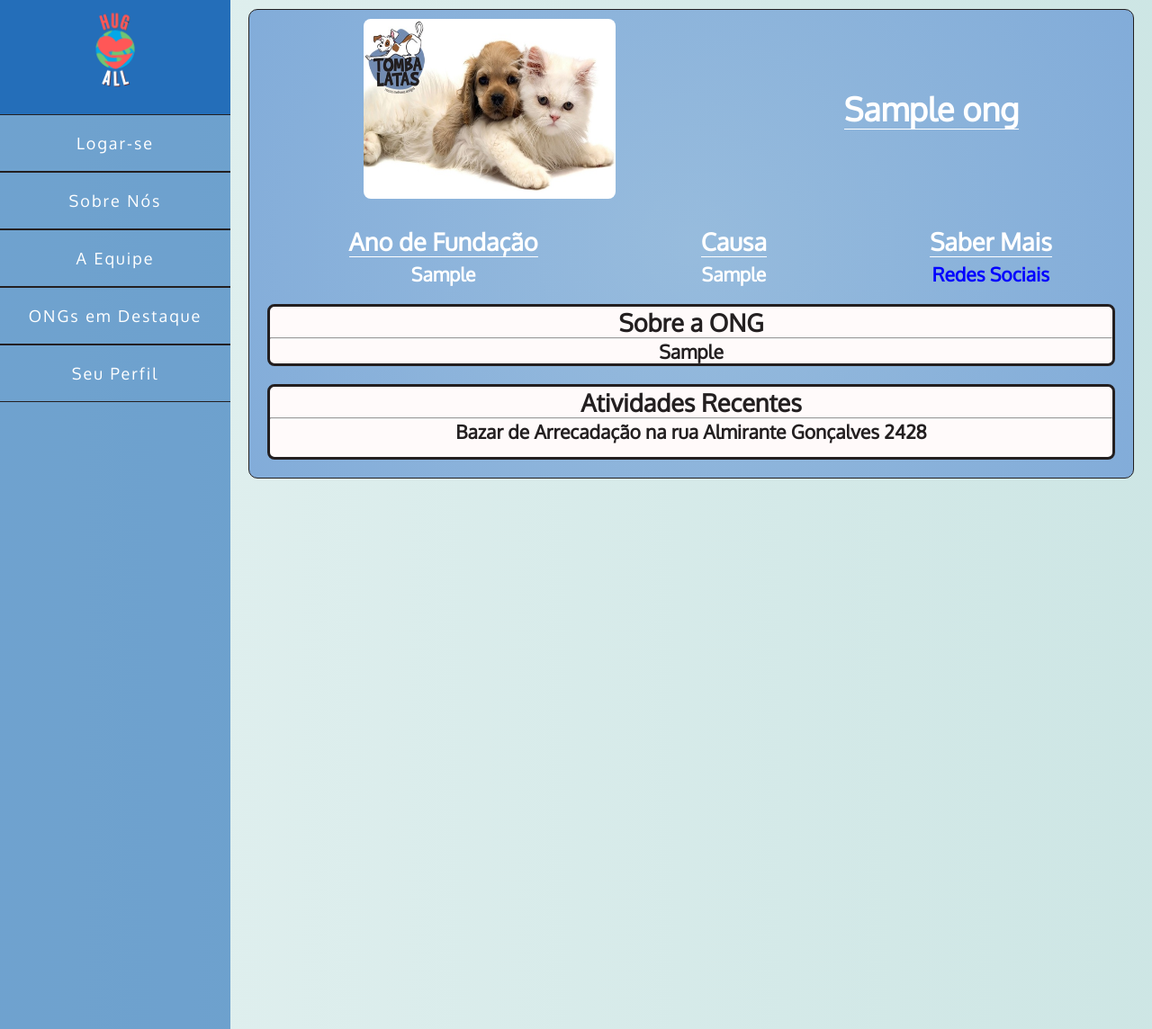
After one commit to GustavoLuizFarignoli/HugAll-main, a PHP site: page /HugAll-main/perfilong.php?id=1 in a window 1280 px wide. The commit adds this page. Shown: the whole page at 90% size. Run offline with PHP 8.4, Linux system fonts and the light colour scheme; the visitor is signed in with stand-in values (Sample User, id 1); tables that the repository leaves empty or names only in its code hold one stand-in row (values such as "Sample post").

Commit message:
perfil ong com sql, ajuste no editar perfil

```diff
--- a/Carrosel.php
+++ b/Carrosel.php
@@ -76,13 +76,13 @@
       location.href = "index.php";
     }
     function tombalatas(){
-      location.href = "perfiltomba.php";
+      location.href = "perfilong.php?id=1";
     }
     function dignidade(){
-      location.href = "perfildignidade.php";
+      location.href = "perfilong.php?id=2";
     }
     function teto(){
-      location.href = "perfilteto.php";
+      location.href = "perfilong.php?id=3";
     }
   </script>
 </body>
--- a/perfil.php
+++ b/perfil.php
@@ -106,7 +106,7 @@
 
                         if ($result->num_rows > 0) {
                             while ($row = $result->fetch_assoc()){
-                                echo '<h3 style="margin-bottom: 15px;">' .  $row['descricao'] . "<br>";
+                                echo '<h3 style="margin-bottom: 15px;">' .  $row['descricao'] . "</h3>";
                             }
                         }
                         else {
--- /dev/null
+++ b/perfilong.php
@@ -0,0 +1,96 @@
+<?php
+  session_start();
+  if(isset($_SESSION["user"]) && $_SESSION["user"] != 0){
+
+    include('crud/connection.php');
+
+    $id = $_GET["id"];
+
+    $sql = "SELECT nome, fundacao, causa, contato, sobre FROM ong WHERE id = $id";
+    $result = $conn->query($sql);
+
+    if ($result->num_rows > 0) {
+        while ($row = $result->fetch_assoc()){
+            $nome = $row['nome'];
+            $ano = $row['fundacao'];
+            $causa = $row['causa'];
+            $contato = $row['contato'];
+            $sobre = $row['sobre'];
+            if (is_null($sobre) == 1){
+                $sobre = 'Sem informações sobre essa ong, nós ajude adicionar, nos contate em HugAll@outlook.com';
+            }
+        }
+    }
+    else {
+        header("Location: index.php");
+    }
+  } else {
+    header("Location: login.php");
+  }
+?>
+<!DOCTYPE html>
+<html lang="pt-br">
+<head>
+    <meta charset="UTF-8">
+    <meta http-equiv="X-UA-Compatible" content="IE=edge">
+    <meta name="viewport" content="width=device-width, initial-scale=1.0">
+    <link rel="stylesheet" type="text/css" href="CSS/ong.css">
+    <link rel="icon" type="image/x-icon" href="Imagens/hugALL-removebg-preview.png">
+    <title><?php echo "Perfil" . " " . $nome;?></title>
+</head>
+<body>
+    <div id="main">
+        <div class="menu">
+            <div class="fixed">
+                <h2 id="Logo"><img id="logoimage" src="Imagens/hugALL-removebg-preview.png" onclick="home()"></h2>
+                <a href="login.php">Logar-se</a>
+                <a href="Index.php">Sobre Nós</a>
+                <a href="Equipe.php">A Equipe</a>
+                <a href="Carrosel.php">ONGs em Destaque</a>
+                <a href="perfil.php">Seu Perfil</a>
+            </div>
+        </div>
+        <div class="body">
+            <div class="perfil">
+                <div class="flex name">
+                    <img src="Imagens/TombaLatas.jpg" class="image">
+                    <h1 class="sublinhado"><?php echo $nome;?></h1>
+                </div>
+                <div class="flex information">
+                    <div>
+                        <h2 class="sublinhado" style="margin-bottom: 5px;">Ano de Fundação</h2>
+                        <h3><?php echo $ano;?></h3>
+                    </div>
+                    <div>
+                        <h2 class="sublinhado" style="margin-bottom: 5px;">Causa</h2>
+                        <h3><?php echo $causa;?></h3>
+                    </div>
+                    <div>
+                        <h2 class="sublinhado" style="margin-bottom: 5px;">Saber Mais</h2>
+                        <h3><a onclick="rede()" style="color:blue">Redes Sociais</a></h3>
+                    </div>
+                </div>
+                <div class="about">
+                    <h2>Sobre a ONG</h2>
+                    <hr>
+                    <h3><?php echo $sobre;?></h3>
+                </div>
+                <div class="activity">
+                    <h2>Atividades Recentes</h2>
+                    <hr>
+                    <h3 style="margin-bottom: 15px;">Bazar de Arrecadação na rua Almirante Gonçalves 2428</h3>
+                </div>
+            </div>
+        </div>
+    </div>
+    <script lang="javascript">
+        function home(){
+            location.href = "Index.php";
+        }
+        function rede(){
+            var link = <?php echo(json_encode($contato)) ?>;
+            window.open(link, '_blank').focus();
+        }
+    </script>
+</body>
+</html>
```
Also changed, not shown: crud/atividades_php.php (+4 -8 lines), crud/editperfil_php.php (+9 -15 lines).
